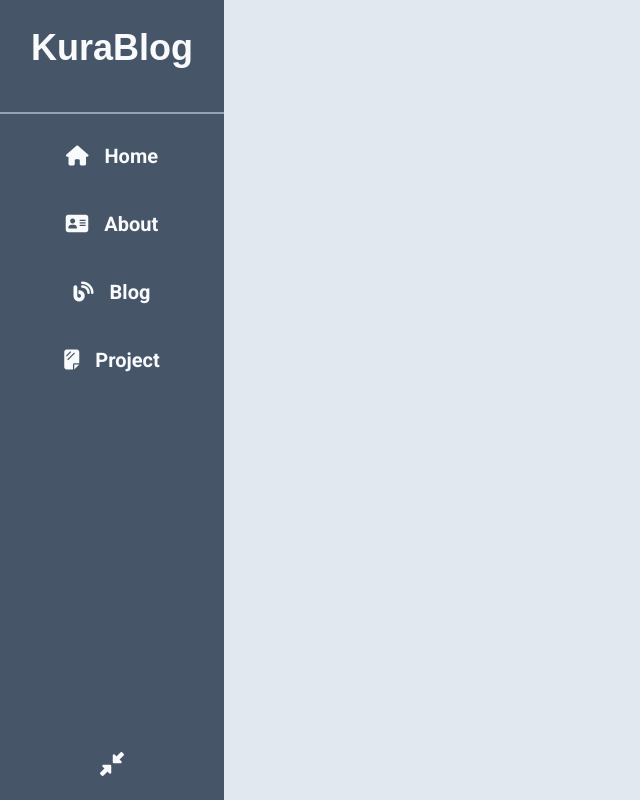
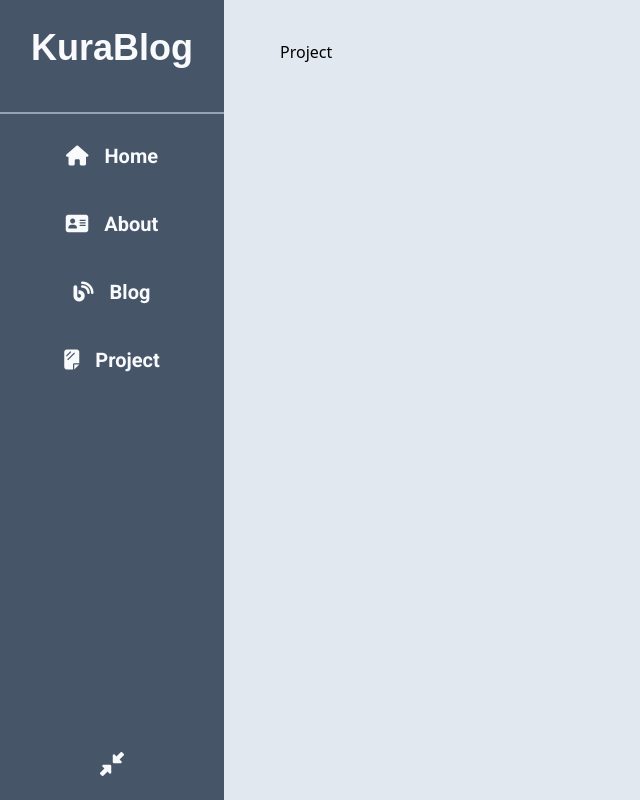
Before and after one commit to Kuraud00/KuraBlog-Frontend, a Vue app: page /project in a window 1280 px wide. Shown: the whole page, without its empty margins (0-640 px from the left). Built offline with nearby package versions, Linux system fonts and the light colour scheme; a web font is replaced by a local one.

Commit message:
feat: fulfill router

```diff
--- /dev/null
+++ b/src/views/Blog.vue
@@ -0,0 +1,3 @@
+<template>Blog</template>
+
+<script setup></script>
--- /dev/null
+++ b/src/views/Project.vue
@@ -0,0 +1,3 @@
+<template>Project</template>
+
+<script setup></script>
```
Also changed, not shown: src/router/index.ts (+10 -0 lines).
